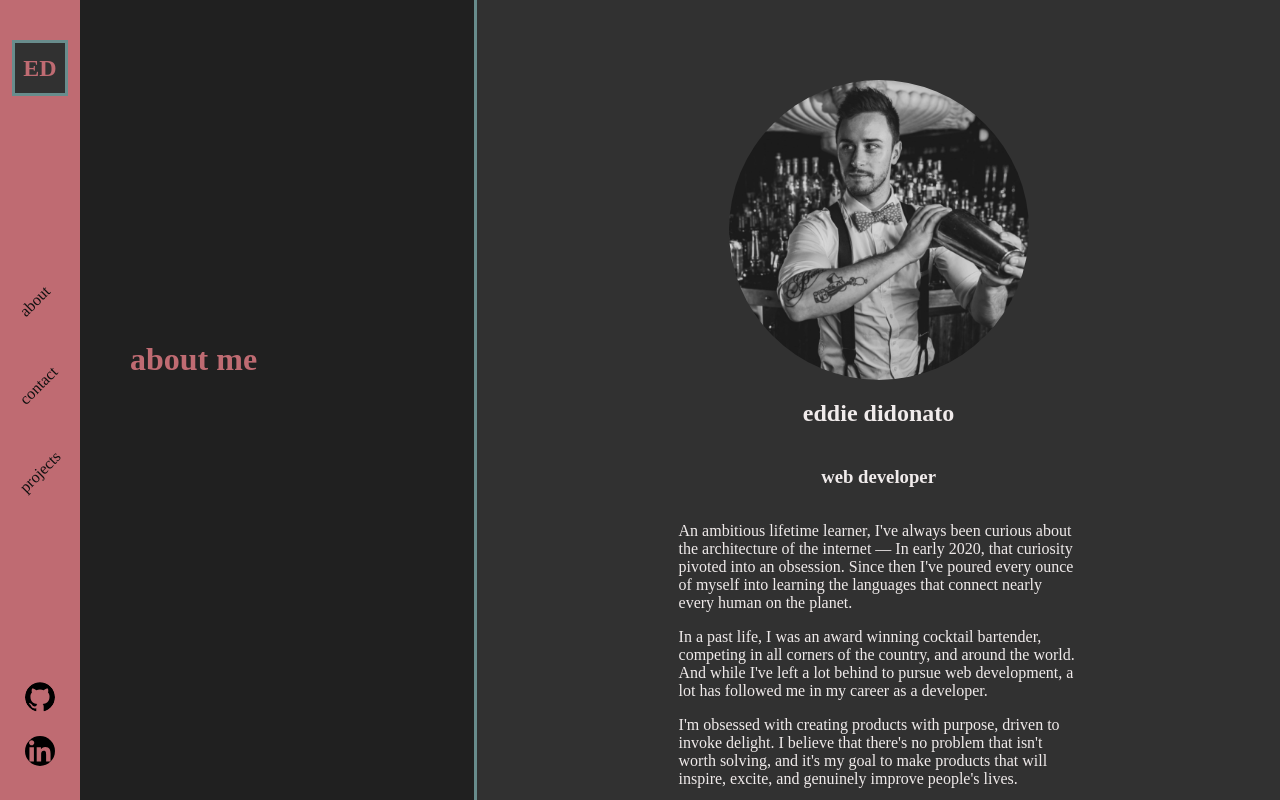
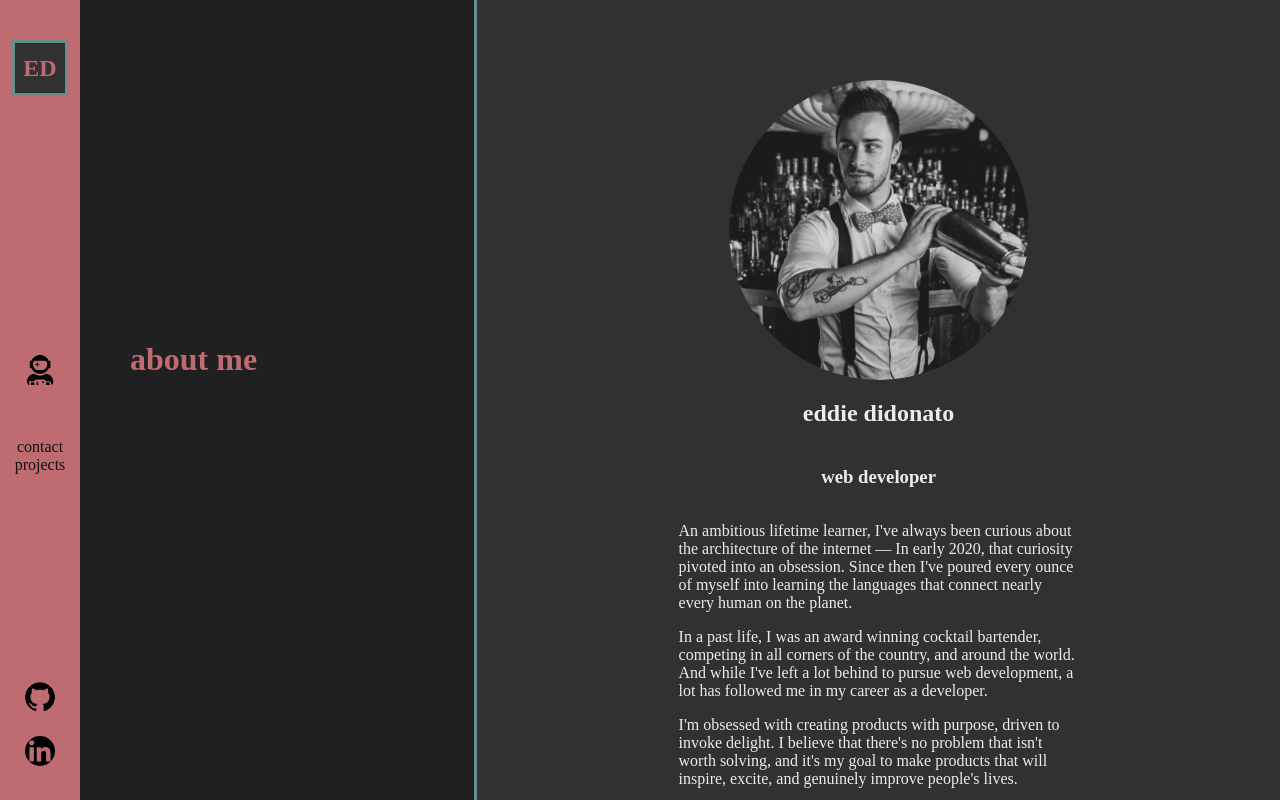
Before and after one commit to edidonato1/portfolio, a React (Create React App) app in the folder portfolio/: page /about in a window 1280 px wide. Built offline with nearby package versions, Linux system fonts and the light colour scheme.

Commit message:
add icon button about me

```diff
--- a/portfolio/package.json
+++ b/portfolio/package.json
@@ -3,6 +3,9 @@
   "version": "0.1.0",
   "private": true,
   "dependencies": {
+    "@fortawesome/fontawesome-svg-core": "^1.2.32",
+    "@fortawesome/free-solid-svg-icons": "^5.15.1",
+    "@fortawesome/react-fontawesome": "^0.1.13",
     "@testing-library/jest-dom": "^5.11.5",
     "@testing-library/react": "^11.1.2",
     "@testing-library/user-event": "^12.2.2",
--- a/portfolio/src/App.jsx
+++ b/portfolio/src/App.jsx
@@ -4,6 +4,7 @@ import AboutMe from './screens/AboutMe/AboutMe'
 import Contact from './screens/Contact/Contact'
 import Projects from './screens/Projects/Projects'
 import { Route, Switch } from 'react-router-dom'
+
 import './App.css'
 
 function App() {
--- a/portfolio/src/components/shared/Nav/Nav.jsx
+++ b/portfolio/src/components/shared/Nav/Nav.jsx
@@ -5,11 +5,14 @@ import git2 from '../../../assets/icons/github2.svg'
 import linked from '../../../assets/icons/linkedin.svg'
 import linked2 from '../../../assets/icons/linkedin2.svg'
 import Navbar from './StyledNav'
+import { FontAwesomeIcon } from '@fortawesome/react-fontawesome'
+import { faUserAstronaut } from '@fortawesome/free-solid-svg-icons'
 
 
 export default function Nav() {
   const [gitHover, setGitHover] = useState(false);
   const [linkHover, setLinkHover] = useState(false);
+  const [meHover, setMeHover] = useState(false);
 
   return (
     <Navbar>
@@ -20,7 +23,15 @@ export default function Nav() {
       </Link>
       <ul>
         <Link to="/about">
-          <li>about</li>
+          {/* <li>about</li> */}
+          <li
+            className="nav-icon"
+            onMouseOver={() => setMeHover(true)}
+            onMouseLeave={() => setMeHover(false)}>
+            <FontAwesomeIcon icon={faUserAstronaut} />
+            <p className="nav-hidden" style={meHover ? {} : {color: "#BF6B72"}}>me</p>
+
+          </li>
         </Link>
         <Link to="/contact">
           <li>contact</li>
--- a/portfolio/src/components/shared/Nav/StyledNav.js
+++ b/portfolio/src/components/shared/Nav/StyledNav.js
@@ -10,7 +10,7 @@ display: flex;
 flex-direction: column;
 justify-content: space-between;
 align-items: center;
-background: #BF6B72;;
+background: #BF6B72;
 height: 100vh;
 width: 80px;
 
@@ -29,16 +29,30 @@ width: 80px;
 
 ul {
   padding-inline-start: 0px;
-
+  text-align: center;
 }
 
-li {
+/* li {
   list-style: none;
   padding: 10px 0;
   transform: rotate(-45deg);
   margin: 50px 0;
 
+}  */
+.nav-icon {
+  color: black;
+  padding: 10px 0;
+  margin: 50px 0;
+  font-size: 30px;
+  transition: .3s;
 }
+
+.nav-icon:hover {
+  color: #43a8a8;
+  font-size: 36px;
+  margin: 46px 0;
+}
+
 
 a {
   text-decoration: none;
@@ -49,6 +63,15 @@ a {
   flex-direction: column;
   margin-bottom: 20px;
 }
+
+.nav-hidden {
+  font-size: 20px;
+  margin-top: -15px;
+  margin-bottom: -18px;
+  /* transition: .3s; */
+}
+
+
 .social-icons {
   width: 30px;
   margin: 10px;
--- a/portfolio/src/screens/AboutMe/AboutMe.jsx
+++ b/portfolio/src/screens/AboutMe/AboutMe.jsx
@@ -34,7 +34,7 @@ export default function AboutMe() {
               that there's no problem that isn't worth solving, and it's my goal to make products that will inspire, excite,
               and genuinely improve people's lives.
               <p>If you share my passion, I'd love to hear from you.</p>
-              <p><Link to="/contact">get in touch</Link></p>
+              <p><Link id="get-in-touch" to="/contact">get in touch</Link></p>
             </section>
           </div>
         </AboutMeDiv>
--- a/portfolio/src/screens/AboutMe/StyledAboutMe.js
+++ b/portfolio/src/screens/AboutMe/StyledAboutMe.js
@@ -12,6 +12,12 @@ display: flex;
 .etc {
   color: lightcoral;
 }
+#get-in-touch {
+  color: #43a8a8;
+  cursor: pointer;
+  text-decoration: none;
+}
+
 
 .about-text {
   width: 400px;
--- a/portfolio/src/screens/Contact/StyledContact.js
+++ b/portfolio/src/screens/Contact/StyledContact.js
@@ -53,13 +53,9 @@ max-height: 250px;
   outline: none;
 }
 
-#message {
-
-}
 .top-row {
   display: flex;
   width: 100%;
-  /* background: lightgreen; */
 }
 
 #name {
@@ -82,16 +78,12 @@ button {
   background:  #296CF2;
   font-weight: 500;
   color: rgb(207, 207, 207);
-  /* transition: .2s; */
 }
 
 button:hover {
   height: 40px;
   width: 21%;
   margin-bottom: -2px;
-  /* background: rgb(236, 200, 203); */
-  /* font-weight: 500; */
-  /* color: rgb(73, 100, 100) */
   color: black;
 }
 
```
Also changed, not shown: 1 other file (tests, documents, lock files or other folders).
